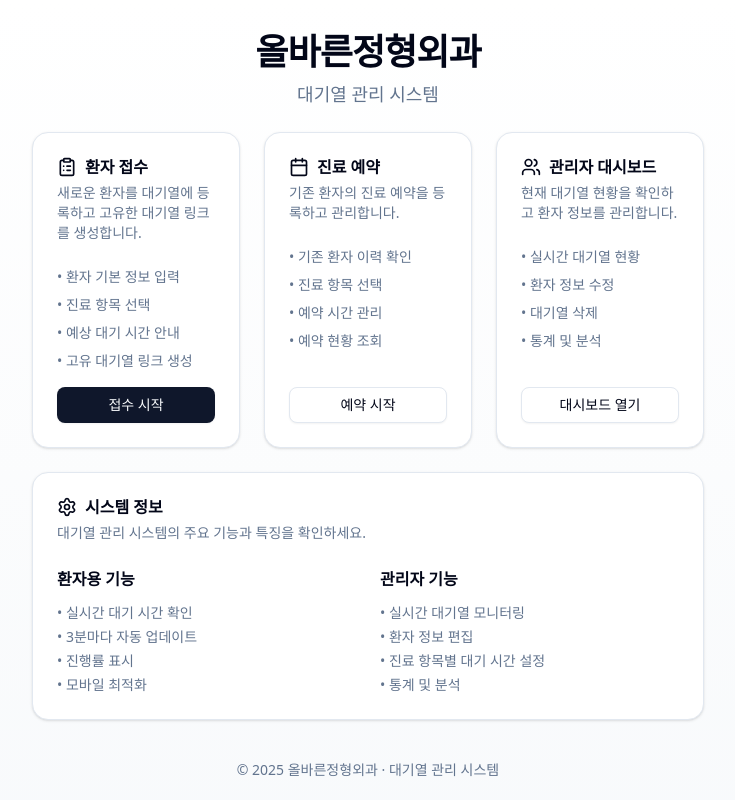
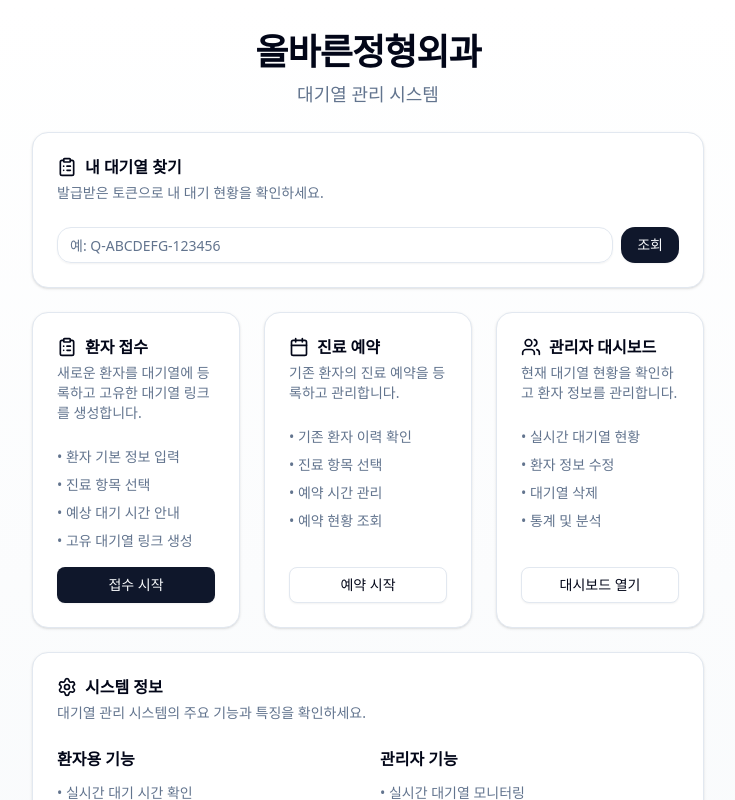
Before and after one commit to Jeongjibsa/allright-queue, a Next.js app: page / in a window 1280 px wide. Shown: the top 800 px of the page, without its empty margins (272-1007 px from the left). Built offline with nearby package versions, Linux system fonts and the light colour scheme.

Commit message:
feat(home): add token-based queue lookup card; feat(admin/reservations): add date filter UI [gen by codex]

```diff
--- a/src/app/admin/reservations/page.tsx
+++ b/src/app/admin/reservations/page.tsx
@@ -1,8 +1,9 @@
 "use client";
 
-import { useEffect } from "react";
+import { useEffect, useMemo, useState } from "react";
 import { Card, CardContent, CardDescription, CardHeader, CardTitle } from "@/components/ui/card";
 import { Button } from "@/components/ui/button";
+import { Input } from "@/components/ui/input";
 import { Badge } from "@/components/ui/badge";
 import { RefreshCw, Trash2, Calendar as CalendarIcon, ClipboardList } from "lucide-react";
 import { useDeleteReservation, useReservations } from "@/lib/useReservation";
@@ -11,6 +12,7 @@ import { ensureDefaultReservations } from "@/lib/storage";
 export default function ReservationsAdminPage() {
   const { data: reservations = [], refetch, isLoading } = useReservations();
   const del = useDeleteReservation();
+  const [dateFilter, setDateFilter] = useState<string>("");
 
   useEffect(() => {
     ensureDefaultReservations();
@@ -23,6 +25,11 @@ export default function ReservationsAdminPage() {
     await refetch();
   };
 
+  const filtered = useMemo(() => {
+    if (!dateFilter) return reservations;
+    return reservations.filter((r) => r.date === dateFilter);
+  }, [reservations, dateFilter]);
+
   return (
     <div className="space-y-6 p-6">
       <Card>
@@ -31,19 +38,31 @@ export default function ReservationsAdminPage() {
             <CardTitle>예약 목록</CardTitle>
             <CardDescription>등록된 예약을 확인하고 삭제할 수 있습니다.</CardDescription>
           </div>
-          <Button variant="outline" onClick={() => refetch()} disabled={isLoading}>
-            <RefreshCw className={`mr-2 h-4 w-4 ${isLoading ? "animate-spin" : ""}`} /> 새로고침
-          </Button>
+          <div className="flex items-center gap-2">
+            <Input
+              type="date"
+              value={dateFilter}
+              onChange={(e) => setDateFilter(e.target.value)}
+              className="w-auto"
+              aria-label="날짜 필터"
+            />
+            {dateFilter && (
+              <Button variant="ghost" size="sm" onClick={() => setDateFilter("")}>필터 초기화</Button>
+            )}
+            <Button variant="outline" onClick={() => refetch()} disabled={isLoading}>
+              <RefreshCw className={`mr-2 h-4 w-4 ${isLoading ? "animate-spin" : ""}`} /> 새로고침
+            </Button>
+          </div>
         </CardHeader>
         <CardContent>
-          {reservations.length === 0 ? (
+          {filtered.length === 0 ? (
             <div className="py-8 text-center">
               <ClipboardList className="text-muted-foreground mx-auto mb-4 h-12 w-12" />
-              <p className="text-muted-foreground">등록된 예약이 없습니다.</p>
+              <p className="text-muted-foreground">조건에 맞는 예약이 없습니다.</p>
             </div>
           ) : (
             <div className="space-y-4">
-              {reservations.map((r) => (
+              {filtered.map((r) => (
                 <div key={r.reservationId} className="rounded-lg border p-4">
                   <div className="flex flex-wrap items-center justify-between gap-3">
                     <div className="space-y-1">
--- a/src/app/page.tsx
+++ b/src/app/page.tsx
@@ -1,11 +1,20 @@
 "use client";
 
 import Link from "next/link";
+import { useState } from "react";
 import { Card, CardContent, CardDescription, CardHeader, CardTitle } from "@/components/ui/card";
 import { Button } from "@/components/ui/button";
+import { Input } from "@/components/ui/input";
 import { ClipboardList, Users, Settings, Calendar } from "lucide-react";
 
 export default function HomePage() {
+  const [token, setToken] = useState("");
+
+  const openQueue = () => {
+    if (!token) return alert("대기열 토큰을 입력하세요.");
+    const url = `/queue?token=${encodeURIComponent(token.trim())}`;
+    window.open(url, "_blank");
+  };
   return (
     <div className="flex min-h-[100dvh] w-full items-center justify-center bg-gradient-to-b from-white to-slate-50 px-4 py-6 sm:px-6 sm:py-8">
       <div className="w-full max-w-2xl space-y-6">
@@ -13,6 +22,30 @@ export default function HomePage() {
           <h1 className="text-3xl font-bold tracking-tight sm:text-4xl">올바른정형외과</h1>
           <p className="text-muted-foreground mt-2 text-lg">대기열 관리 시스템</p>
         </header>
+
+        {/* 내 대기열 찾기 */}
+        <Card className="rounded-2xl shadow-sm">
+          <CardHeader>
+            <CardTitle className="flex items-center gap-2">
+              <ClipboardList className="h-5 w-5" /> 내 대기열 찾기
+            </CardTitle>
+            <CardDescription>발급받은 토큰으로 내 대기 현황을 확인하세요.</CardDescription>
+          </CardHeader>
+          <CardContent>
+            <div className="flex gap-2">
+              <Input
+                placeholder="예: Q-ABCDEFG-123456"
+                value={token}
+                onChange={(e) => setToken(e.target.value)}
+                className="rounded-xl"
+                aria-label="대기열 토큰"
+              />
+              <Button className="rounded-xl" onClick={openQueue}>
+                조회
+              </Button>
+            </div>
+          </CardContent>
+        </Card>
 
         <div className="mx-auto grid max-w-6xl grid-cols-1 gap-6 md:grid-cols-3">
           {/* 환자 접수 */}
```
